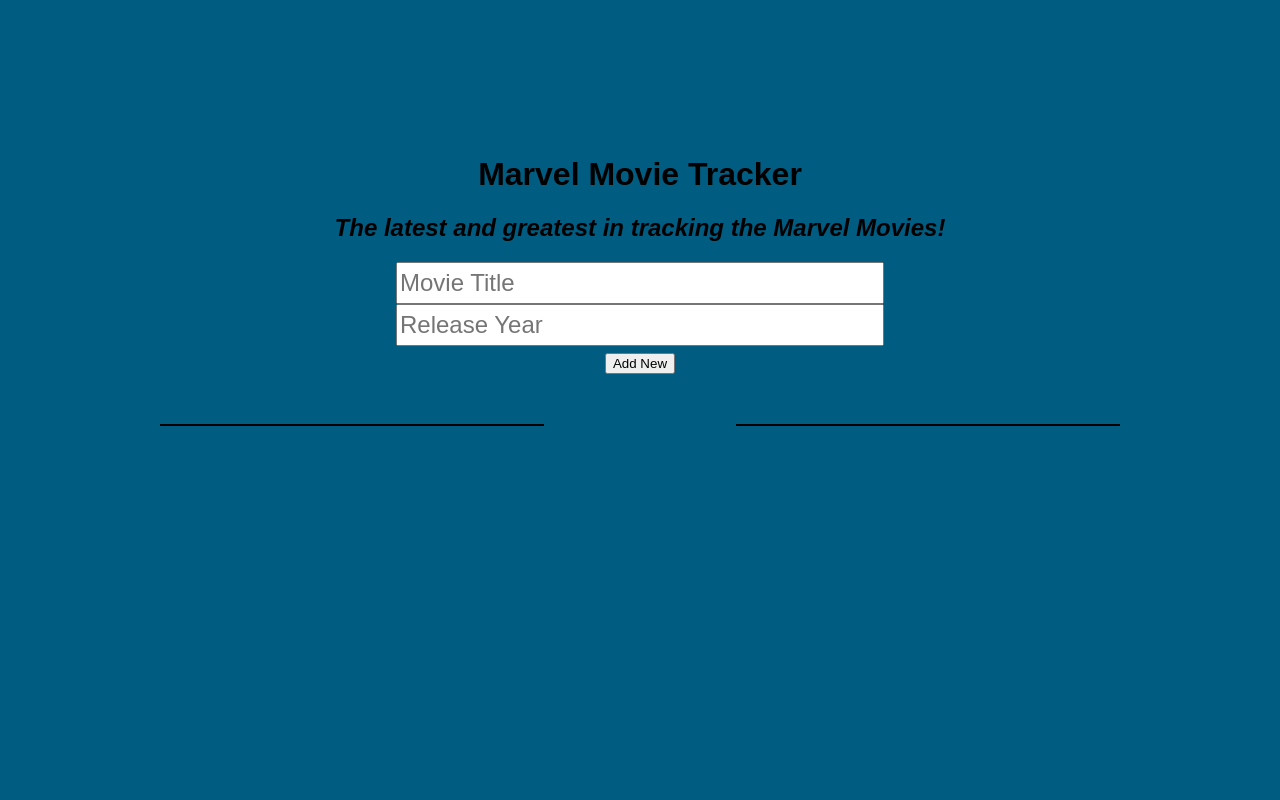
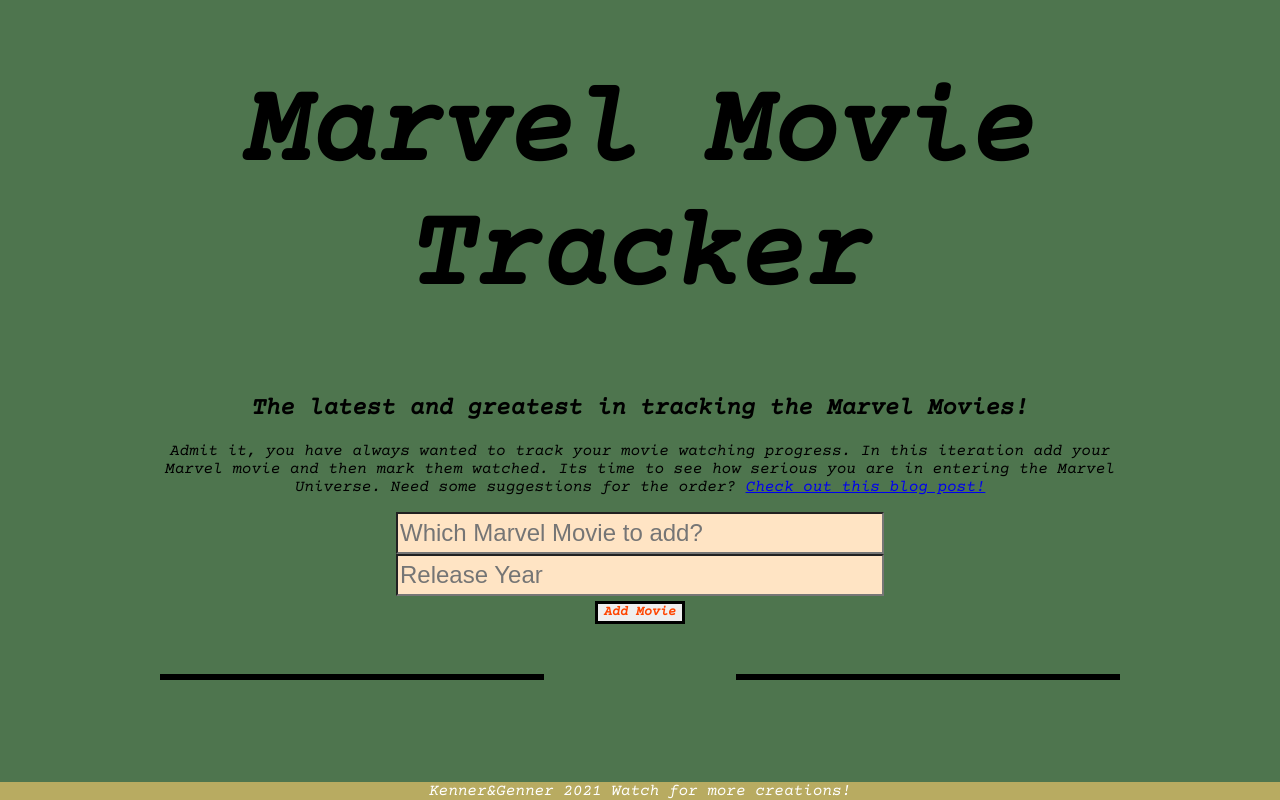
Before and after one commit to Jdoyle5254/marvel-movie-tracker, a website: page public/index.html in a window 1280 px wide. Drawn offline with nearby package versions, Linux system fonts and the light colour scheme; no server answers.

Commit message:
updated styling and html

```diff
--- a/public/index.html
+++ b/public/index.html
@@ -2,49 +2,23 @@
 <html lang="en-us">
   <head>
     <meta charset="UTF-8">
+    <link rel="stylesheet" href="style.css">
+    <link rel="preconnect" href="https://fonts.gstatic.com">
+    <link href="https://fonts.googleapis.com/css2?family=Courier+Prime:ital@1&display=swap" rel="stylesheet">
     <title>Marvel Movie Tracker</title>
-    <style>
-      #unwatched, #watched {
-        width: 40%;
-        background-color: antiquewhite;
-      }
-      #unwatched { float: left; }
-      #watched { float: right; }
-      table, td {
-        border-width: 1px;
-        border-style: solid;
-        border-color: black;
-      }
-      #wrapper {
-        width: 960px;
-        padding-top: 10%;
-        margin-left: auto;
-        margin-right: auto;
-        text-align: center;
-      }
-      body {
-        font-family: sans-serif;
-        background-color: rgb(0, 92, 128);
-      }
-      #results { margin-top: 50px; }
-      #userinput { font-size: 24px; }
-      input {
-        width: 50%;
-        height: 36px;
-        font-size: 24px;
-      }
-    </style>
+
   </head>
   <body>
+    <header><h1>Marvel Movie Tracker</h1></header>
     <div id="wrapper">
-      <h1>Marvel Movie Tracker</h1>
       <h2><i>The latest and greatest in tracking the Marvel Movies!</i></h2>
+      <p> Admit it, you have always wanted to track your movie watching progress.  In this iteration add your Marvel movie and then mark them watched.  Its time to see how serious you are in entering the Marvel Universe.  Need some suggestions for the order?   <a href="https://editorial.rottentomatoes.com/guide/marvel-movies-in-order/"> Check out this blog post! </a></p>
       <form id="userinput">
-          <input type="text" id="title" placeholder="Movie Title"/>
+          <input type="text" id="title" placeholder="Which Marvel Movie to add?"/>
         <br />
           <input type="text" id="release" placeholder="Release Year"/>
         <br />
-        <button type="submit" id="addmovie">Add New</button>
+        <button class="addmovie" type="submit" id="addmovie">Add Movie</button>
       </form>
       <div id="results">
         <table id="unwatched">
@@ -55,6 +29,8 @@
         </table>
       </div>
     </div>
+
+    <footer>Kenner&Genner 2021  Watch for more creations! </footer>
     <script src="https://cdnjs.cloudflare.com/ajax/libs/jquery/3.2.1/jquery.min.js"></script>
     <script src="app.js"></script>
   </body>
--- /dev/null
+++ b/public/style.css
@@ -0,0 +1,78 @@
+body {
+    font-family: sans-serif;
+    background-color: rgb(78, 117, 78);
+    font-family: 'Courier Prime', monospace;
+  }
+  header {
+      text-align: center;
+      font-size: 55px;
+      padding-top: 0px;
+      margin-top: 0px;
+
+
+  }
+#unwatched, #watched {
+    width: 40%;
+    background-color: antiquewhite;
+    font-family: 'Courier Prime', monospace;
+  }
+  #unwatched {
+      float: left;
+      margin-right: 25px;  }
+
+  #watched {
+      float: right;
+     margin-left: 25px;
+}
+
+  table, td {
+    border-width: 3px;
+    border-style: solid;
+    border-color: black;
+  }
+  #wrapper {
+    width: 960px;
+    margin-left: auto;
+    margin-right: auto;
+    text-align: center;
+
+  }
+
+  #results {
+       margin-top: 50px;
+     }
+  #userinput {
+       font-size: 24px;
+       text-align: center;
+
+}
+  input {
+    width: 50%;
+    height: 36px;
+    font-size: 24px;
+    background-color: bisque;
+
+  }
+
+  .addmovie {
+    font-family: 'Courier Prime', monospace;
+    color: orangered;
+    font-weight: bolder;
+    border-width: 3px;
+    border-style: solid;
+    border-color: black;
+
+  }
+
+  footer {
+
+    position: fixed;
+    left: 0;
+    bottom: 0;
+    width: 100%;
+    background-color:rgb(184, 171, 97);
+    color: white;
+    text-align: center;
+    margin-top: 50px;
+
+  }
```
